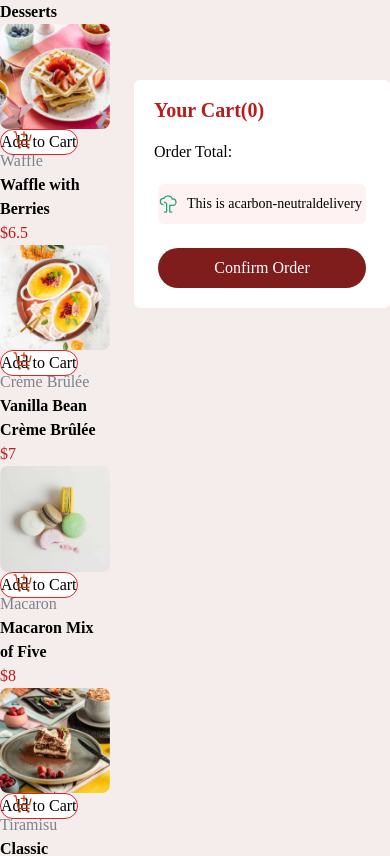
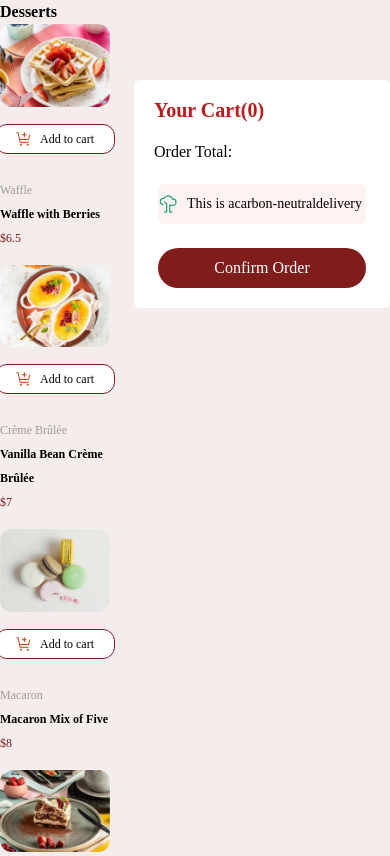
Before and after one commit to Marian097/product-list-with-card, a React app in the folder frontend/: page / in a window 390 px wide. Shown: the top 856 px of the page. Built offline with nearby package versions, Linux system fonts and the light colour scheme; the HTML template or start-up script is replaced by a standard one.

Commit message:
responsive

```diff
--- a/frontend/src/components/desktop/Menu.tsx
+++ b/frontend/src/components/desktop/Menu.tsx
@@ -1,24 +1,30 @@
 import Products from "./Products";
 import type { Prod } from "@/types/Products";
-import type { CartType } from "@/types/CartType"
-
+import type { CartType } from "@/types/CartType";
 
 type ProdProps = {
-  products: Prod[],
-  cart: CartType[],
-  isNothingInCart: boolean,
-  addToCart: (products: Prod) => void,
+  products: Prod[];
+  cart: CartType[];
+  isNothingInCart: boolean;
+  addToCart: (products: Prod) => void;
 };
 
-export default function Menu({products, addToCart,isNothingInCart, }: ProdProps) {
+export default function Menu({
+  products,
+  addToCart,
+  isNothingInCart,
+}: ProdProps) {
   return (
     <div>
-      <div className = "flex md:ml-20 md:pt-20 md:pb-10">
-        <h1 className = "font-bold md:text-4xl ">Desserts</h1>
+      <div className="flex md:pt-20 md:pb-10">
+        <h1 className="font-bold md:text-4xl ">Desserts</h1>
       </div>
-      <div className = "flex md:ml-20">
-        <Products products={products} addToCart = {addToCart}  isNothingInCart = {isNothingInCart}/>
-      </div>
+
+      <Products
+        products={products}
+        addToCart={addToCart}
+        isNothingInCart={isNothingInCart}
+      />
     </div>
   );
 }
--- a/frontend/src/components/desktop/Products.tsx
+++ b/frontend/src/components/desktop/Products.tsx
@@ -3,34 +3,72 @@ import Add from "@/assets/images/icon-add-to-cart.svg";
 
 type ProductsProp = {
   products: Prod[];
-  isNothingInCart:boolean,
+  isNothingInCart: boolean;
   addToCart: (products: Prod) => void;
 };
 
 export default function Products({ products, addToCart }: ProductsProp) {
   return (
-    <div className="grid md:grid-cols-3 md:gap-4">
+    <div className="grid grid-cols-1 gap-4 sm:grid-cols-2 lg:grid-cols-3">
       {products.map((p) => (
-        <div key={`${p.id}`} className = "relative">
-          <div className="">
-            <img src={p.image.desktop} className="rounded-lg" />
+        <div key={p.id}>
+          {/* Image wrapper */}
+          <div className="relative pb-8">
+            <img
+              src={p.image.desktop}
+              className="w-full h-auto rounded-xl object-cover aspect-[4/3]"
+            />
           </div>
-          <div className="absolute md:top-52 md:left-12">
-            <button className="border md:w-36 md:h-9 rounded-3xl md:text-sm border-red-600  bg-white" onClick = {() => addToCart(p)}>
-              <div className="relative">
-                <div className="absolute left-3">
-                  <img src={Add} alt="" />
-                </div>
-              </div>
-              <span className="my-auto">Add to Cart</span>
-            </button>
+
+          {/* Button */}
+          <div>
+            <div className="flex justify-center">
+              <button
+                className="
+                  relative bottom-0 -translate-y-1/2
+                  border border-red-900 bg-white rounded-xl
+
+                  px-3 py-1.5
+                  sm:px-4 sm:py-2
+                  md:px-5 md:py-2.5
+
+                  text-xs sm:text-sm md:text-base
+                  min-w-[120px] sm:min-w-[140px]
+
+                  flex items-center justify-center gap-2
+                "
+                onClick={() => addToCart(p)}
+              >
+                <span>
+                  <img
+                    src={Add}
+                    className="w-4 h-4 sm:w-5 sm:h-5"
+                  />
+                </span>
+
+                <span className="whitespace-nowrap">
+                  Add to cart
+                </span>
+              </button>
+            </div>
           </div>
-          <div className = "pt-5">
-            <h2 className = "font-light text-gray-600/70">{p.category}</h2>
-            <h3 className = "font-bold">{p.name}</h3>
-            <span className = "text-red-700">
-              <span>$</span>
-              {p.price}
+
+          {/* Text */}
+          <div className="pt-2 md:pt-5">
+            <span className="opacity-35 text-xs md:text-base">
+              {p.category}
+            </span>
+          </div>
+
+          <div>
+            <span className="font-semibold text-xs md:text-base">
+              {p.name}
+            </span>
+          </div>
+
+          <div>
+            <span className="text-red-900 text-xs md:text-base">
+              ${p.price}
             </span>
           </div>
         </div>
--- a/frontend/src/pages/Home.tsx
+++ b/frontend/src/pages/Home.tsx
@@ -18,7 +18,7 @@ type Props = {
 
 export default function Home({products, cart, total, length, isNothingInCart, addToCart, handleDeleteToCart} : Props) {
   return (
-    <main className = "flex">
+    <main className = "flex md:justify-center">
         <Menu products = {products} addToCart = {addToCart} isNothingInCart = {isNothingInCart} cart = {cart}/>
         <Cart cart = {cart} total = {total} length = {length} isNothingInCart = {isNothingInCart} handleDeleteToCart = {handleDeleteToCart}/>
     </main>
```
